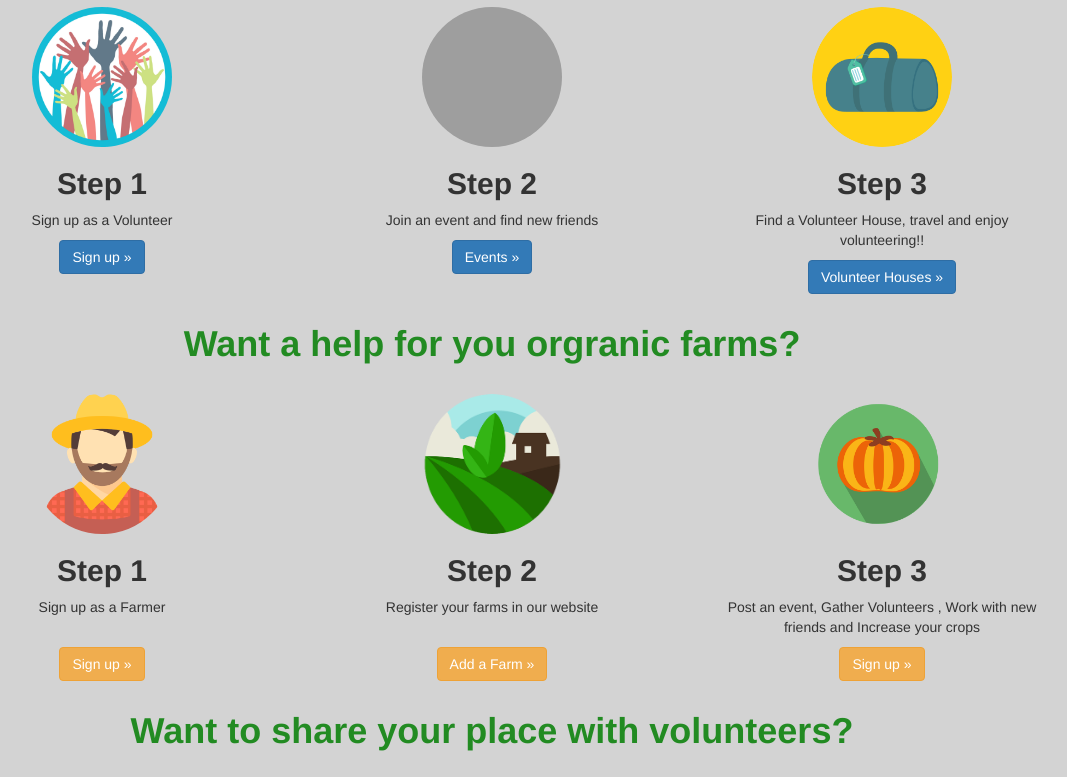
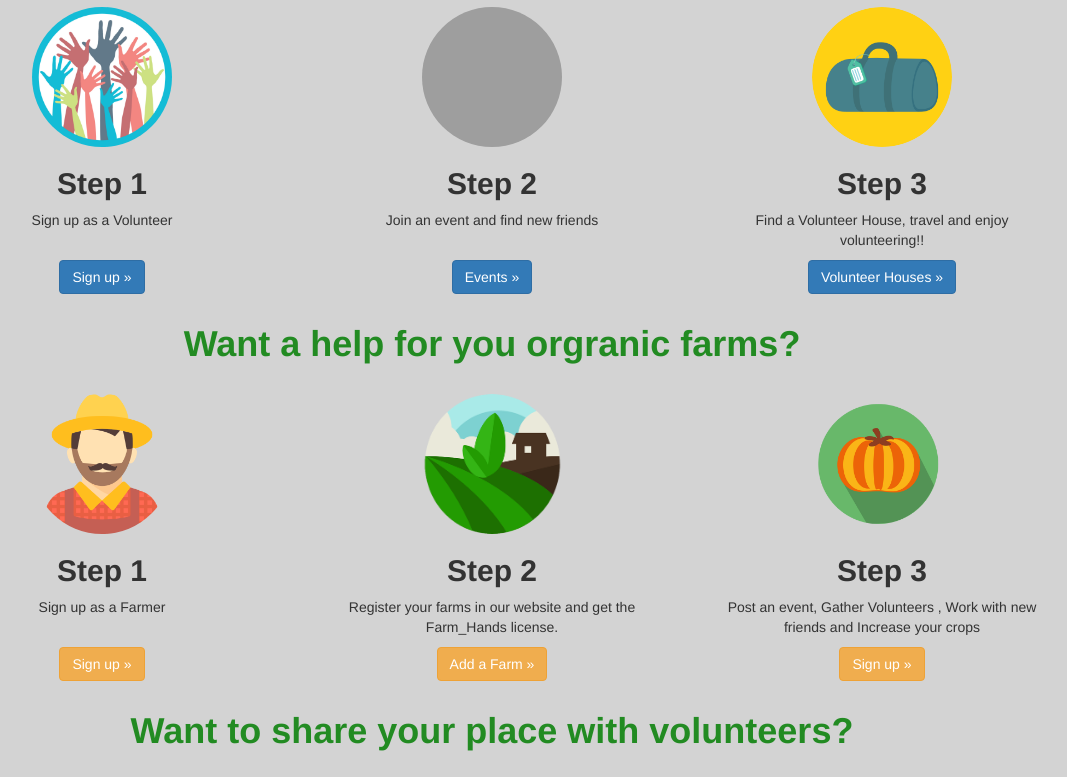
Before and after one commit to kalpanibhagya/FarmHands, a CodeIgniter app: page /FarmHands/index.php/main/login in a window 1280 px wide. Shown: the part 1341-2118 px from the top of the page, without its empty margins (148-1215 px from the left). Run offline with CodeIgniter, Linux system fonts and the light colour scheme; some libraries are stand-ins or nearby versions; grey boxes are pictures that could not be loaded.

Commit message:
Do small changes in instructions

```diff
--- a/application/views/welcome_message.php
+++ b/application/views/welcome_message.php
@@ -183,13 +183,13 @@
             <div class="col-lg-4">
                 <img class="img-circle" src="<?php echo base_url(); ?>assets/images/volunteer.jpg" alt="Generic placeholder image" width="140" height="140">
                 <h2 style="font-weight: bold">Step 1</h2>
-                <p>Sign up as a Volunteer</p>
+                <p>Sign up as a Volunteer</p><br/>
                 <p><a class="btn btn-primary" href="<?php echo base_url(); ?>main" role="button">Sign up &raquo;</a></p>
             </div><!-- /.col-lg-4 -->
             <div class="col-lg-4">
                 <img class="img-circle" src="<?php echo base_url(); ?>assets/images/calendar.png" alt="Generic placeholder image" width="140" height="140">
                 <h2 style="font-weight: bold">Step 2</h2>
-                <p>Join an event and find new friends</p>
+                <p>Join an event and find new friends</p><br/>
                 <p><a class="btn btn-primary" href="#" role="button">Events &raquo;</a></p>
             </div><!-- /.col-lg-4 -->
             <div class="col-lg-4">
@@ -210,7 +210,7 @@
             <div class="col-lg-4">
                 <img class="img-circle" src="<?php echo base_url(); ?>assets/images/farm.png" alt="Generic placeholder image" width="140" height="140">
                 <h2 style="font-weight: bold">Step 2</h2>
-                <p>Register your farms in our website</p><br/>
+                <p>Register your farms in our website and get the Farm_Hands license.</p>
                 <p><a class="btn btn-warning" href="#" role="button">Add a Farm &raquo;</a></p>
             </div><!-- /.col-lg-4 -->
             <div class="col-lg-4">
```
